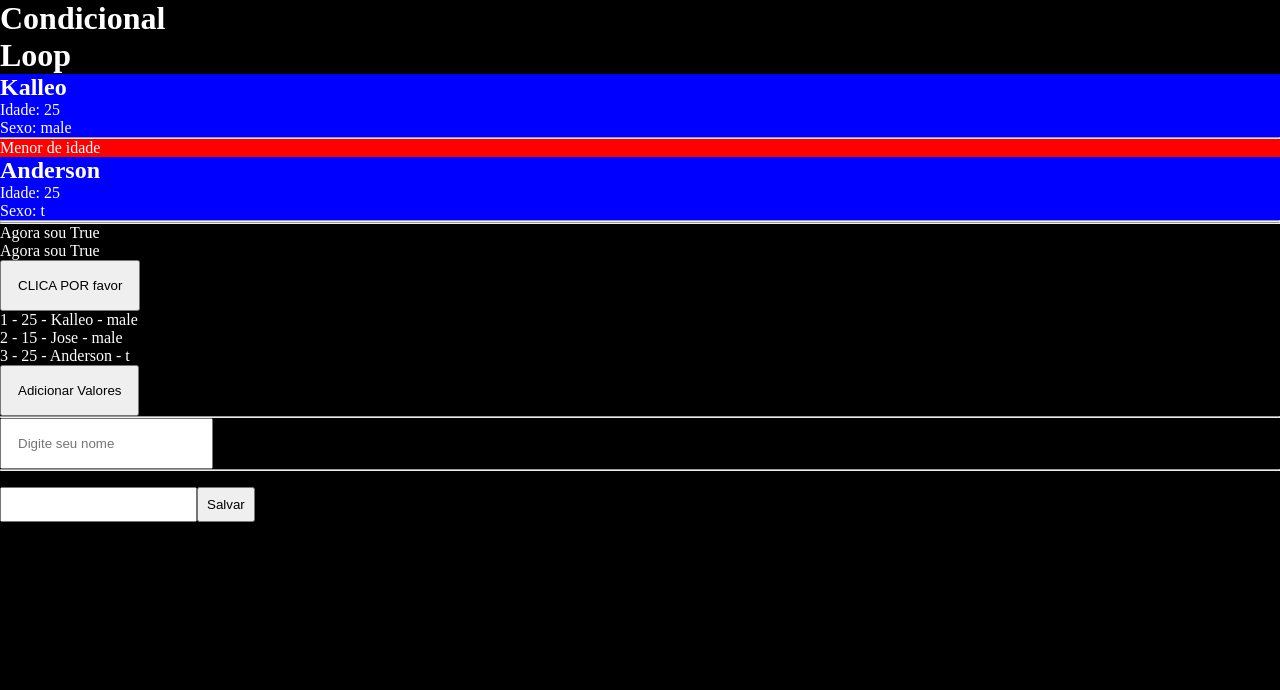
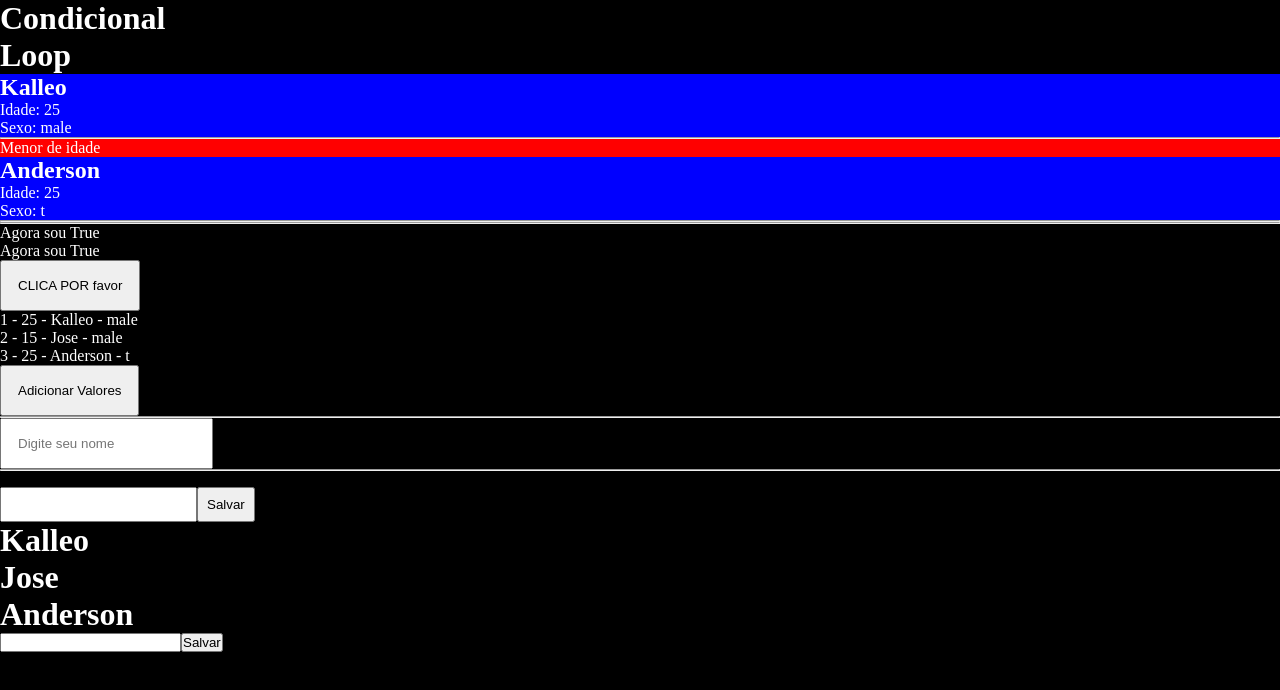
Before and after one commit to andersonjhonatan/study-Angular, an Angular app: page / in a window 1280 px wide. Shown: the top 690 px of the page. Built offline with nearby package versions, Linux system fonts and the light colour scheme.

Commit message:
Estundando sobre o ngTemplate diretivas

```diff
--- a/src/app/diretivas/diretivas.component.html
+++ b/src/app/diretivas/diretivas.component.html
@@ -146,3 +146,15 @@
 </ul>
 
 <!-- ngModel e usado para alterar o valor do componente e o [(ngModel)] e usado para alterar o valor do componente -->
+
+<!--........................ ngTemplate...................... -->
+
+<ng-template ngFor let-item [ngForOf]="diretivasFor">
+  <h1>{{ item.name }}</h1>
+</ng-template>
+
+<input type="text" [(ngModel)]="newNameTemplate" />
+
+<button (click)="salvarTemplate()">Salvar</button>
+
+<!-- ngTemplate serve para mostrar o componente, antes mesmo que o componente seja renderizado no html e para mostrar o componente voce deve fazer uma condição -->
--- a/src/app/diretivas/diretivas.component.ts
+++ b/src/app/diretivas/diretivas.component.ts
@@ -14,7 +14,8 @@ export class DiretivasComponent {
   public mostrar = true;
   public name: string = '';
   public placeholder: string = 'Digite seu nome';
-  public editandoIndex: number = -1
+  public editandoIndex: number = -1;
+  public newNameTemplate: string = '';
 
   public diretivasFor: Array<{
     id: number;
@@ -81,11 +82,18 @@ export class DiretivasComponent {
 
   public editar(event: number) {
     this.newValue = this.listaNewValue[event].nome;
-
   }
 
   public salvarEditado(event: number) {
     this.listaNewValue[event].nome = this.newValue;
+  }
 
+  public salvarTemplate() {
+    this.diretivasFor.push({
+      id: this.diretivasFor.length + 1,
+      name: this.newNameTemplate,
+      idade: 25,
+      sex: 'male',
+    });
   }
 }
```
